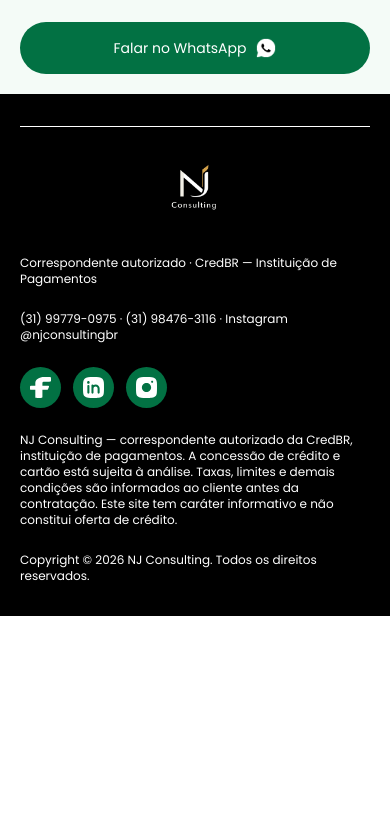
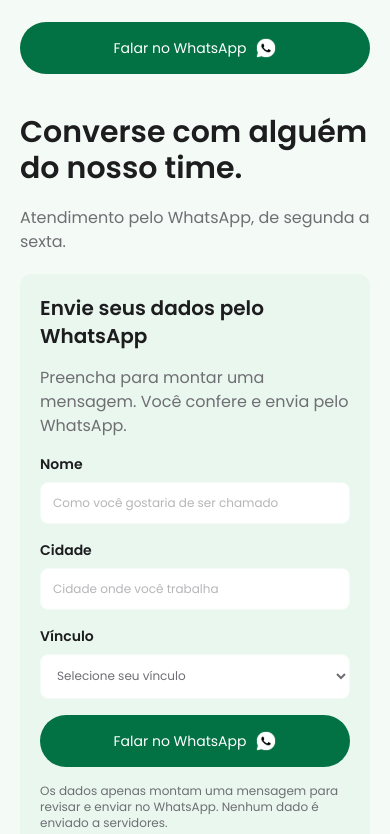
Before and after one commit to mariadxavier/nj-consulting, a Next.js app: page / in a window 390 px wide. Shown: the part 7250-8084 px from the top of the page. Before the commit the page ends 7866 px from the top, so only its background shows below. Built offline with nearby package versions, Linux system fonts and the light colour scheme.

Commit message:
feat: entre em contato para mobile

```diff
--- a/app/page.tsx
+++ b/app/page.tsx
@@ -9,6 +9,7 @@ import {
   OurPlaces,
   FAQ,
   Reviews,
+  ContactUS,
 } from '@/src/components';
 
 export default function Home() {
@@ -23,6 +24,7 @@ export default function Home() {
       <OurPlaces />
       <FAQ />
       <Reviews />
+      <ContactUS />
       <Footer />
     </main>
   );
--- a/src/components/ContactButton.tsx
+++ b/src/components/ContactButton.tsx
@@ -1,26 +1,47 @@
 import Image from 'next/image';
+import WhatsAppIcon from '@/src/assets/WhatsAppIcon.svg';
+import WhatsAppMessage from '../util/WhatsAppMessage';
 
 type ContactButtonProps = {
-  text: string;
+  text?: string;
   theme?: 'clear' | 'green';
   icon?: string;
   link?: string;
+  asSubmit?: boolean;
 };
 
-export default function ContactButton({ text, theme = 'clear', icon, link }: ContactButtonProps) {
+export default function ContactButton({
+  text = 'Falar no WhatsApp',
+  theme = 'green',
+  icon,
+  link,
+  asSubmit = false,
+}: ContactButtonProps) {
   const clearTheme = 'border border-(--color-green) text-(--color-green) bg-(--color-white)';
   const greenTheme = 'bg-(--color-green) text-(--color-white)';
-  const phoneNumber = process.env.NEXT_PUBLIC_COMERCIAL_PHONE_NUMBER;
-  const target = link ?? `https://wa.me//${phoneNumber}`;
+  const className = `rounded-full cursor-pointer p-4 w-full flex justify-center items-center gap-2.5 text-sm ${theme === 'clear' ? clearTheme : greenTheme}`;
+  const iconSrc = theme === 'green' ? WhatsAppIcon.src : icon;
+
+  if (asSubmit) {
+    return (
+      <button type="submit" className={className}>
+        {text}
+        {iconSrc && <Image src={iconSrc} width={20} height={20} alt="icone" />}
+      </button>
+    );
+  }
+
+  const target = link ?? WhatsAppMessage.getContactUrl();
+
   return (
     <a
       href={target}
       target="_blank"
       rel="noopener noreferrer"
-      className={`rounded-full cursor-pointer p-4 w-full flex justify-center items-center gap-2.5 text-sm ${theme === 'clear' ? clearTheme : greenTheme}`}
+      className={className}
     >
       {text}
-      {icon && <Image src={icon} width={20} height={20} alt={'icone'} />}
+      {iconSrc && <Image src={iconSrc} width={20} height={20} alt="icone" />}
     </a>
   );
 }
--- /dev/null
+++ b/src/components/ContactUs.tsx
@@ -0,0 +1,94 @@
+'use client';
+
+import { useState, type FormEvent } from 'react';
+import ContactButton from './ContactButton';
+import WhatsAppMessage from '../util/WhatsAppMessage';
+import type { ContactInfo } from '../types';
+
+export default function ContactUs() {
+    const [name, setName] = useState('');
+    const [city, setCity] = useState('');
+    const [attachment, setAttachment] = useState('');
+    const [errors, setErrors] = useState<Partial<Record<keyof ContactInfo, string>>>({});
+
+    function validate(): ContactInfo | null {
+        const newErrors: typeof errors = {};
+
+        if (!name.trim()) newErrors.name = 'Preencha seu nome';
+        if (!city.trim()) newErrors.city = 'Preencha sua cidade';
+        if (!attachment) newErrors.attachment = 'Selecione seu vínculo';
+
+        setErrors(newErrors);
+
+        if (Object.keys(newErrors).length > 0) return null;
+
+        return { name: name.trim(), city: city.trim(), attachment };
+    }
+
+    function handleSubmit(e: FormEvent) {
+        e.preventDefault();
+        const info = validate();
+        if (!info) return;
+
+        const url = WhatsAppMessage.buildContactUrl(info);
+        window.open(url, '_blank', 'noopener,noreferrer');
+    }
+
+    return (
+        <section className="flex flex-col justify-center gap-5 p-5">
+            <h1 className="font-semibold text-3xl text-(--color-black)">Converse com alguém do nosso time.</h1>
+            <p className="text-(--color-gray)">Atendimento pelo WhatsApp, de segunda a sexta.</p>
+            <form className="flex flex-col gap-4 p-5 bg-(--color-green-light-bg) rounded-xl" onSubmit={handleSubmit}>
+                <h1 className="font-semibold text-xl text-(--color-black)">Envie seus dados pelo WhatsApp</h1>
+                <p className="text-(--color-gray)">Preencha para montar uma mensagem. Você confere e envia pelo WhatsApp.</p>
+
+                <div className="flex flex-col gap-2">
+                    <label className="text-(--color-black) text-sm font-semibold" htmlFor="contact-name">Nome</label>
+                    <input
+                        id="contact-name"
+                        className={`p-3 rounded-lg border bg-(--color-white) text-(--color-gray) text-xs ${errors.name ? 'border-red-500' : 'border-(--color-green-light)'}`}
+                        type="text"
+                        placeholder="Como você gostaria de ser chamado"
+                        value={name}
+                        onChange={(e) => setName(e.target.value)}
+                    />
+                    {errors.name && <span className="text-red-500 text-xs">{errors.name}</span>}
+                </div>
+
+                <div className="flex flex-col gap-2">
+                    <label className="text-(--color-black) text-sm font-semibold" htmlFor="contact-city">Cidade</label>
+                    <input
+                        id="contact-city"
+                        className={`p-3 rounded-lg border bg-(--color-white) text-(--color-gray) text-xs ${errors.city ? 'border-red-500' : 'border-(--color-green-light)'}`}
+                        type="text"
+                        placeholder="Cidade onde você trabalha"
+                        value={city}
+                        onChange={(e) => setCity(e.target.value)}
+                    />
+                    {errors.city && <span className="text-red-500 text-xs">{errors.city}</span>}
+                </div>
+
+                <div className="flex flex-col gap-2">
+                    <label className="text-(--color-black) text-sm font-semibold" htmlFor="contact-attachment">Vínculo</label>
+                    <select
+                        id="contact-attachment"
+                        className={`p-3 rounded-lg border bg-(--color-white) text-(--color-gray) text-xs ${errors.attachment ? 'border-red-500' : 'border-(--color-green-light)'}`}
+                        value={attachment}
+                        onChange={(e) => setAttachment(e.target.value)}
+                    >
+                        <option value="">Selecione seu vínculo</option>
+                        <option value="Sou servidor público - Federal">Sou servidor público - Federal</option>
+                        <option value="Sou servidor público - Estadual">Sou servidor público - Estadual</option>
+                        <option value="Sou servidor público - Municipal">Sou servidor público - Municipal</option>
+                        <option value="Não sou servidor público">Não sou servidor público</option>
+                        <option value="Tenho outro vínculo">Tenho outro vínculo</option>
+                    </select>
+                    {errors.attachment && <span className="text-red-500 text-xs">{errors.attachment}</span>}
+                </div>
+
+                <ContactButton asSubmit />
+                <p className="text-(--color-gray) text-xs">Os dados apenas montam uma mensagem para revisar e enviar no WhatsApp. Nenhum dado é enviado a servidores.</p>
+            </form>
+        </section>
+    );
+}
--- a/src/components/Hero.tsx
+++ b/src/components/Hero.tsx
@@ -1,5 +1,4 @@
 import { ContactButton, InfoChip } from '@/src/components';
-import WhatsAppIcon from '@/src/assets/WhatsAppIcon.svg';
 import MoneyBagIcon from '@/src/assets/MoneyBagIcon.svg';
 import PixIcon from '@/src/assets/PixIcon.svg';
 import CheckIcon from '@/src/assets/CheckIcon.svg';
@@ -15,7 +14,7 @@ export default function Hero() {
         Cartão de crédito e benefício para servidores públicos, com atendimento digital, humano e
         sem burocracia.
       </p>
-      <ContactButton text="Falar no WhatsApp" theme="green" icon={WhatsAppIcon} />
+      <ContactButton />
       <div className='text-xs text-(--color-green) flex flex-col gap-2'>
         <p className=" font-medium">Correspondente autorizado CredBR</p>
         <p className="text-(--color-green-dark-text)">
--- a/src/components/OurPlaces.tsx
+++ b/src/components/OurPlaces.tsx
@@ -11,11 +11,11 @@ export default function OurPlaces() {
       address: 'Minas Gerais',
     },
     {
-        id: '2',
-        name: 'Brasília - DF',
-        imgSrc: '',
-        address: 'Distrito Federal',
-      }
+      id: '2',
+      name: 'Brasília - DF',
+      imgSrc: '',
+      address: 'Distrito Federal',
+    }
 
   ];
 
@@ -34,7 +34,7 @@ export default function OurPlaces() {
       )}
       <div className='bg-(--color-green-light-bg) text-(--color-green) text-sm p-5 flex flex-col gap-4 rounded-2xl'>
         <p>Não encontrou sua cidade? Fale com a gente para saber quando chegaremos na sua região.</p>
-        <ContactButton text='Consultar minha cidade' />
+        <ContactButton text='Consultar minha cidade' theme="clear" />
       </div>
     </section>
   );
--- a/src/components/Reviews.tsx
+++ b/src/components/Reviews.tsx
@@ -1,6 +1,5 @@
 import { GoogleReview } from '../types';
 import { ContactButton, GoogleReview as GoogleReviewComponent } from '@/src/components';
-import WhatsAppIcon from "@/src/assets/WhatsAppIcon.svg";
 
 export default function Reviews() {
   const googleReviews: GoogleReview[] = [
@@ -18,8 +17,8 @@ export default function Reviews() {
       <p className="text-(--color-gray)">Avaliações publicadas no Google</p>
       {googleReviews &&
         googleReviews.map((review) => <GoogleReviewComponent key={review.id} review={review} />)}
-        <ContactButton text='Ver avaliações no Google' link='' />
-        <ContactButton text='Falar no WhatsApp' icon={WhatsAppIcon.src} theme='green' />
+        <ContactButton text='Ver avaliações no Google' link='' theme='clear' />
+        <ContactButton />
     </section>
   );
 }
--- a/src/components/index.ts
+++ b/src/components/index.ts
@@ -4,6 +4,7 @@ export { default as BRCardInfo } from "./BRCardInfo";
 export { default as CollapseMenu } from "./CollapseMenu";
 export { default as CollapseMenuButton } from "./CollapseMenuButton";
 export { default as ContactButton } from "./ContactButton";
+export { default as ContactUS } from "./ContactUs";
 export { default as GoogleReview } from "./GoogleReview";
 export { default as Header } from "./Header";
 export { default as Hero } from "./Hero";
--- a/src/types/Navigation.d.ts
+++ b/src/types/Navigation.d.ts
@@ -4,3 +4,9 @@ export type NavLinkProps = {
     name: string;
   }[];
 };
+
+export type ContactInfo = {
+  name: string;
+  city: string;
+  attachment: string;
+}
--- /dev/null
+++ b/src/util/WhatsAppMessage.ts
@@ -0,0 +1,20 @@
+import { ContactInfo } from "../types";
+
+const WHATSAPP_PHONE = process.env.NEXT_PUBLIC_COMERCIAL_PHONE_NUMBER;
+
+class WhatsAppMessage {
+  buildContactUrl({ name, city, attachment }: ContactInfo): string {
+    const message = `Olá, me chamo ${name}, sou de ${city} e ${attachment.toLocaleLowerCase()}. Vim do site da NJ Consulting e gostaria de mais informações.`;
+    return `https://wa.me/${WHATSAPP_PHONE}?text=${encodeURIComponent(message)}`;
+  }
+
+  getContactUrl(info?: ContactInfo): string {
+    if (!info) {
+        const message = "Olá, vim do site da NJ Consulting e gostaria de mais informações"
+         return `https://wa.me/${WHATSAPP_PHONE}?text=${encodeURIComponent(message)}`;
+    }
+    return this.buildContactUrl(info)
+  }
+}
+
+export default new WhatsAppMessage();
```
